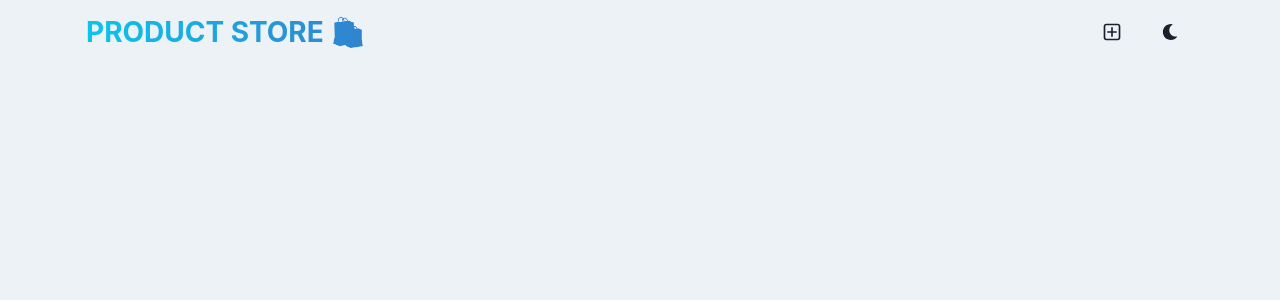
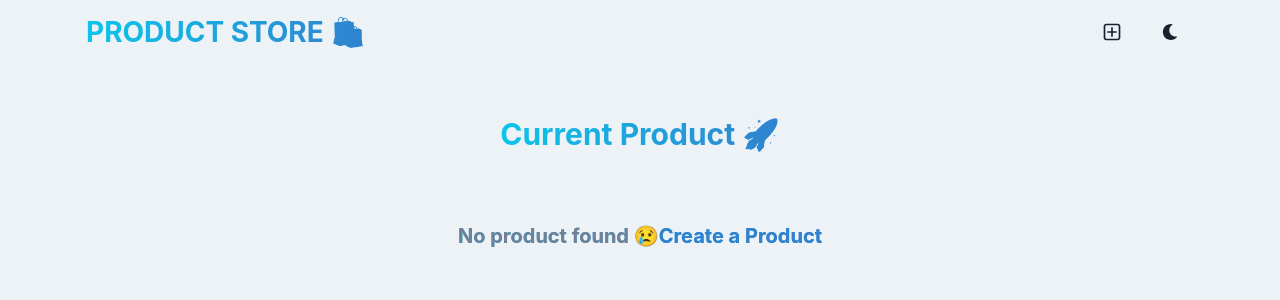
Before and after one commit to DirsanA/Mern_stack_E-commerce-, a React (Vite) app in the folder frontend/product_site/: page / in a window 1280 px wide. Shown: the top 300 px of the page. Built offline with nearby package versions, Linux system fonts and the light colour scheme.

Commit message:
Home page is created

```diff
--- a/frontend/product_site/src/pages/HomePage.jsx
+++ b/frontend/product_site/src/pages/HomePage.jsx
@@ -1,5 +1,51 @@
+import { Container, VStack, Text, SimpleGrid } from "@chakra-ui/react";
+import { Link } from "react-router-dom"; // Import from react-router-dom
+
 const HomePage = () => {
-  return <div></div>;
+  return (
+    <Container maxW={"container.xl"} py={12}>
+      <VStack spacing={8}>
+        <Text
+          fontSize={"30"}
+          fontWeight={"bold"}
+          bgClip={"text"}
+          bgGradient={"linear(to-r,cyan.400,blue.500)"}
+          textAlign={"center"}
+        >
+          Current Product 🚀
+        </Text>
+        <SimpleGrid
+          column={{
+            base: 1,
+            md: 2,
+            lg: 3,
+          }}
+          spacing={10}
+          w={"full"}
+        ></SimpleGrid>
+
+        <Text
+          fontSize={"xl"}
+          fontWeight={"bold"}
+          bgClip={"text"}
+          color={"gray.500"}
+          bgGradient={"linear(to-r,cyan.400,blue.500)"}
+          textAlign={"center"}
+        >
+          No product found 😢
+          <Link to={"/create"}>
+            <Text
+              as="span"
+              color={"blue.500"}
+              _hover={{ textDecoration: "underline" }}
+            >
+              Create a Product
+            </Text>
+          </Link>
+        </Text>
+      </VStack>
+    </Container>
+  );
 };
 
 export default HomePage;
```
